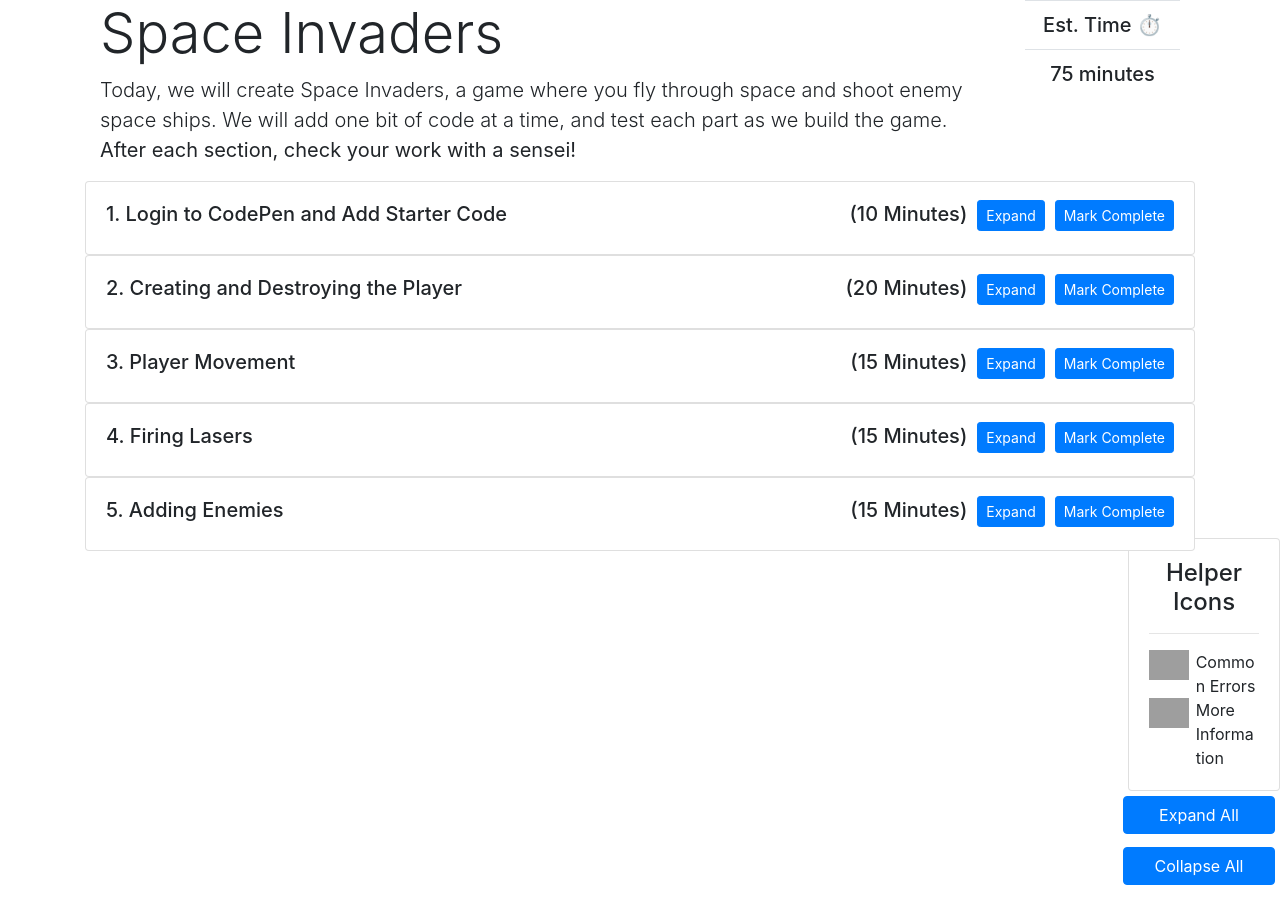
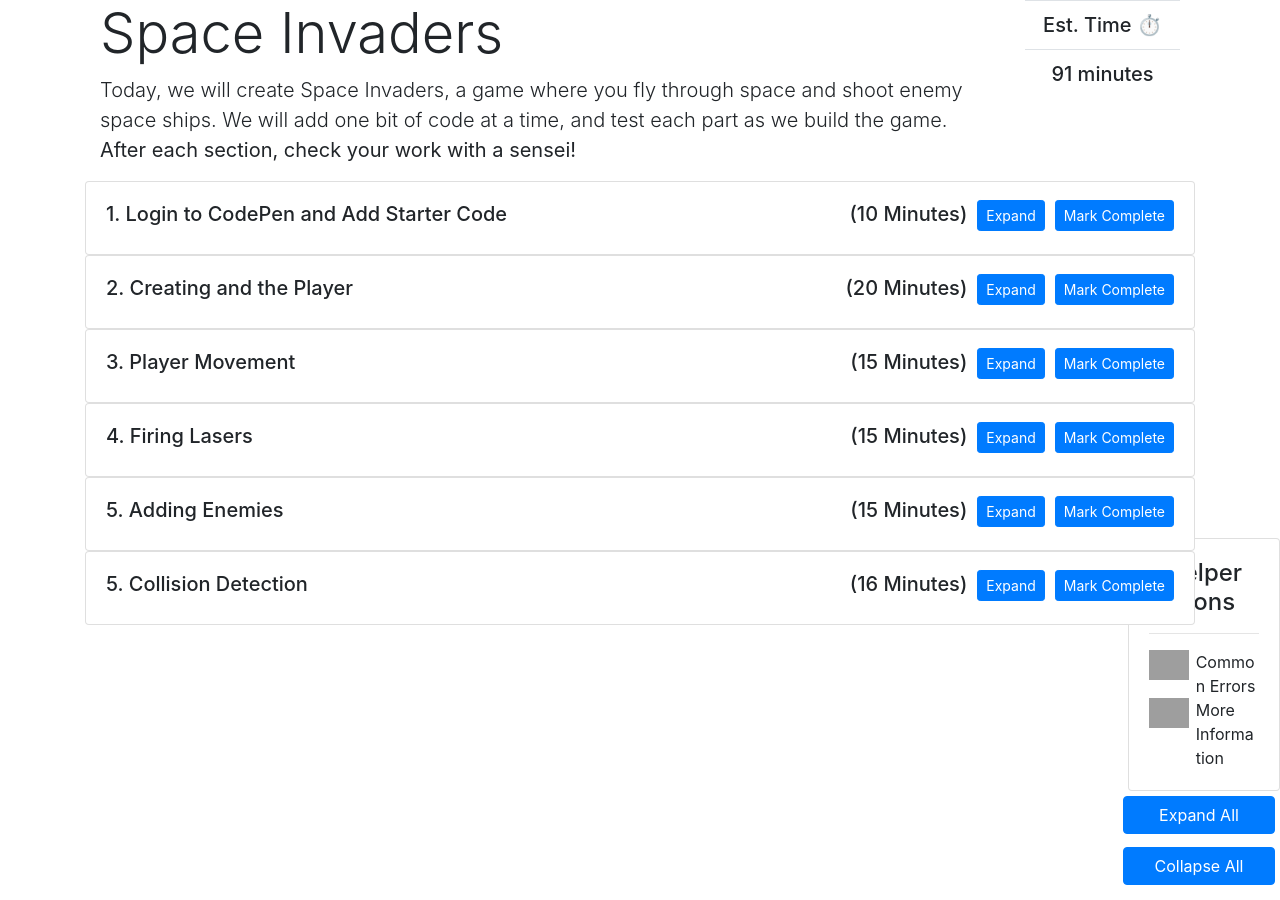
Before and after one commit to mikebrownie/mikebrownie.github.io, a Jekyll site: the page code-ninjas/lab-instructions/lab2/index.html, which Jekyll copies as it is, in a window 1280 px wide. Built offline with Jekyll 4.4.1, drawn with Linux system fonts in a browser that asks for light colours; comment, search, counter and statistics services are not loaded; grey boxes are pictures that could not be loaded.

Commit message:
Draft of space invaders done
still need to add starter code. Moving onto snake now

```diff
--- a/code-ninjas/lab-instructions/lab2/index.html
+++ b/code-ninjas/lab-instructions/lab2/index.html
@@ -311,7 +311,7 @@
 
     <div class="card card-body" id="step2">
       <div class="stepLine">
-        <p class="alignleft h5">2. Creating and Destroying the Player</p>
+        <p class="alignleft h5">2. Creating and the Player</p>
         <button class="btn btn-primary btn-sm alignbtn" type="button" onclick="updateProgressBar(2)" >Mark Complete</button>
         <button class="btn btn-primary btn-sm alignbtn" type="button" data-toggle="collapse" data-target="#multiCollapseExample2" aria-expanded="false" aria-controls="multiCollapseExample2">Expand</button>
         <p class="alignright h5">(<span class="time" id="time2">20</span> Minutes)</p>
@@ -732,14 +732,8 @@
       destroyLaser($container, laser);
     }
     setPosition(laser.$element, laser.x, laser.y);
-    const r1 = laser.$element.getBoundingClientRect();
-    const player = document.querySelector(".player");
-    const r2 = player.getBoundingClientRect();
-    if (rectsIntersect(r1, r2)) {
-      // Player was hit
-      destroyPlayer($container, player);
-      break;
-    }
+
+    //6.2: Add collision detection code here
   }
   GAME_STATE.enemyLasers = GAME_STATE.enemyLasers.filter(e => !e.isDead);
 }</code></pre></dd>
@@ -754,6 +748,71 @@
     					</dl>
     				</div>
     			</div>
+
+
+          <div class="card card-body" id="step6">
+            <div class="stepLine">
+              <p class="alignleft h5">5. Collision Detection</p>
+              <button class="btn btn-primary btn-sm alignbtn" type="button" onclick="updateProgressBar(6)" >Mark Complete</button>
+              <button class="btn btn-primary btn-sm alignbtn" type="button" data-toggle="collapse" data-target="#multiCollapseExample6" aria-expanded="false" aria-controls="multiCollapseExample6">Expand</button>
+              <p class="alignright h5">(<span class="time" id="time6">16</span> Minutes)</p>
+            </div>
+            <div class="collapse" id="multiCollapseExample6">
+              <dl>
+
+                <dt>1. What is it?</dt>
+                <dd>
+                  <li>In games, collision detection is used to detect when two object collide with eachother</li>
+                  <li>Here, we will detect when a laser collides with the player, and then when a laser collides with an enemy</li>
+                  <li>When we detect a collision, we will destroy the game object that collided with a laser</li>
+                </dd>
+                <dd>Collisions are detected by drawing a hitbox for each object, which represents the area an object takes up</dd>
+                <dd>We then check each frame if the hitboxes intersect, and if they do, we have detected a collision!</dd>
+                <dt>2. Player hit by laser</dt>
+                <dd>First, add this code to the function defintion section. This function will destroy the player and play a sound when called</dd>
+              </dd><pre class="command-line" data-user="CodeNinja" data-host="CodePen"><code  class="language-javascript">function destroyPlayer($container, player) {
+  $container.removeChild(player);
+  GAME_STATE.gameOver = true;
+  const audio = new Audio("https://mikebrownie.github.io/code-ninjas/lab-instructions/lab2/assets/sound/sfx-lose.ogg");
+  audio.play();
+}</code></pre></dd>
+                <dd>Now, inside of updateEnemyLasers, lets add this code to check if the laser intersects with the player</dd>
+              </dd><pre class="command-line" data-user="CodeNinja" data-host="CodePen"><code  class="language-javascript">const r1 = laser.$element.getBoundingClientRect();
+const player = document.querySelector(".player");
+const r2 = player.getBoundingClientRect();
+if (rectsIntersect(r1, r2)) {
+  // Player was hit
+  destroyPlayer($container, player);
+  break;
+}</code></pre></dd>
+                <dt>3. Enemy hit by laser</dt>
+                <dd>Earlier, we already defined a function for destroying the enemy</dd>
+                <dd>Now, we only need to call the function when we detect a collision</dd>
+                <dd>Add this code just below the comment inside of updateLasers function</dd>
+              </dd><pre class="command-line" data-user="CodeNinja" data-host="CodePen"><code  class="language-javascript">const r1 = laser.$element.getBoundingClientRect();
+const enemies = GAME_STATE.enemies;
+for (let j = 0; j < enemies.length; j++) {
+  const enemy = enemies[j];
+  if (enemy.isDead) continue;
+  const r2 = enemy.$element.getBoundingClientRect();
+  if (rectsIntersect(r1, r2)) {
+    // Enemy was hit
+    destroyEnemy($container, enemy);
+    destroyLaser($container, laser);
+    break;
+  }
+</code></pre></dd>
+                <dt>5. Game complete</dt>
+                <dd>
+                  Congratulations! You should now have a working space invaders game!
+                </dd>
+                <dd>If you don't, reach out to a sensei for help</dd>
+                <dd>
+                   There is much more that we can add to the game, for now try it out and enjoy
+                </dd>
+                </dl>
+              </div>
+            </div>
 
 		</main><!-- /.container -->
 		<div id="bottom_nav">
```
Also changed, not shown: other parts of code-ninjas/lab-instructions/lab2/index.html (+1 -1 lines).
